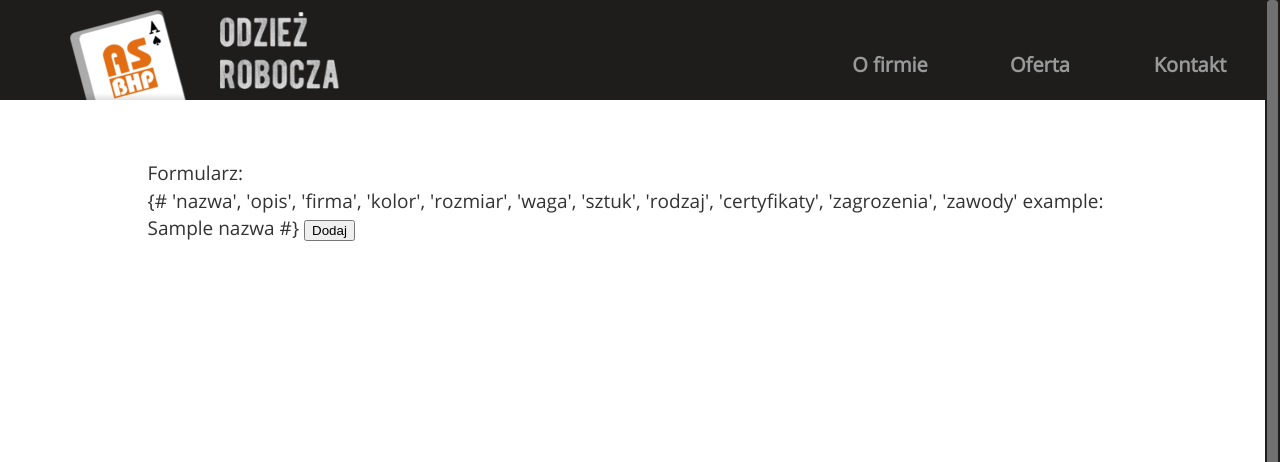
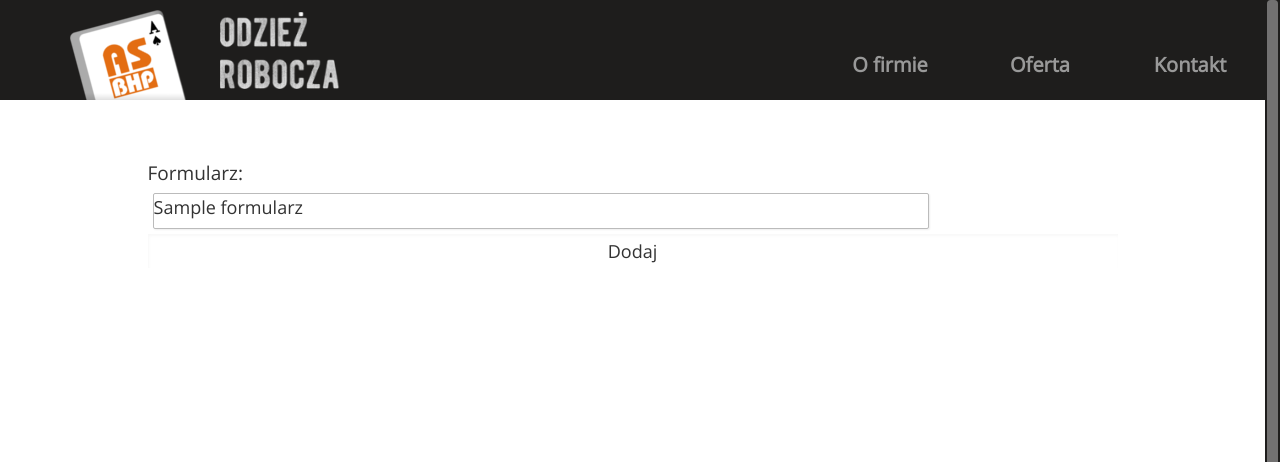
Before and after one commit to arbuz-team/asbhp, a Django app: template asbhp/templates/dodaj.html in a window 1280 px wide. Shown: the top 462 px of the page. Run offline with Django 3.2, Linux system fonts and the light colour scheme; the template is opened without the code that fills it: most values are stand-ins (such as "Sample title", 1, 10 or a date in 2020); some libraries are stand-ins or nearby versions.

Commit message:
Dodanie stylów formularza. Stworzenie pętli od wyświetlania formularza. HTML CSS

```diff
--- a/asbhp/static/css/tresc.css
+++ b/asbhp/static/css/tresc.css
@@ -55,7 +55,7 @@ body > div > .fragment
 
 
 
-/************************ #TRESC ****************************/
+/**************************** #TRESC ****************************/
 
 
 #TRESC.start > div
@@ -347,3 +347,112 @@ body > div > .fragment
   top: 5px;
   right: 10px;
 }
+
+
+
+
+/**************************** FORMULARZE ****************************/
+
+
+/************ Podstawa ************/
+
+.otoczka_pola
+{
+  min-width: 60%;
+  width: 80%;
+  min-height: 36px;
+  margin: 5px 5px;
+
+  color: #333;
+  font-family: inherit;
+  font-size: 18px;
+
+  box-sizing: border-box;
+  background-color: #fff;
+  border: 1px solid #bbb;
+  outline: none;
+  border-radius: 2px;
+
+  -webkit-box-shadow: 1px 1px 2px 0px rgba(238,238,238,1);
+  -moz-box-shadow: 1px 1px 2px 0px rgba(238,238,238,1);
+  box-shadow: 1px 1px 2px 0px rgba(238,238,238,1);
+}
+
+input[type=text],
+input[type=password],
+input[type=number],
+select,
+button,
+textarea
+{
+  width: 100%;
+  min-height: 34px;
+  padding: 2px 5px;
+
+  color: #333;
+  font-family: inherit;
+  font-size: 18px;
+  border: none;
+  background-color: transparent;
+  outline: none;
+
+  -webkit-box-shadow: inset 1px 2px 3px 0px rgb(248,248,248);
+  -moz-box-shadow: inset 1px 2px 3px 0px rgb(248,248,248);
+  box-shadow: inset 1px 2px 3px 0px rgb(248,248,248);
+}
+
+input[type=text]:focus,
+input[type=password]:focus,
+input[type=number]:focus,
+select:focus,
+button:focus,
+textarea:focus
+{
+  color: #333;
+
+  background-color: transparent;
+  border: none;
+  outline: none;
+
+  -webkit-box-shadow: inset 1px 2px 3px 0px rgb(238,238,238);
+  -moz-box-shadow: inset 1px 2px 3px 0px rgb(238,238,238);
+  box-shadow: inset 1px 2px 3px 0px rgb(238,238,238);
+}
+
+input[type=radio]
+{
+  width: 20px;
+  height: 20px;
+  padding: 2px 5px;
+}
+
+select.Data
+{
+  display: inline-block;
+  min-width: 26.6%;
+  width: 26.6%;
+  margin: 0px;
+}
+
+select.Data:first-child
+{
+  margin-left: 5px;
+}
+
+
+
+/************ Dodatki ************/
+
+#id_opis
+{
+  min-height: 100px;
+  word-wrap: normal;
+}
+
+
+
+#id_opis > option
+{
+  min-height: 100px;
+  word-wrap: normal;
+}
--- a/asbhp/templates/dodaj.html
+++ b/asbhp/templates/dodaj.html
@@ -12,11 +12,15 @@
       <form method="post">
         {% csrf_token %}
 
-        {#  'nazwa', 'opis', 'firma', 'kolor',
-            'rozmiar', 'waga', 'sztuk', 'rodzaj',
-            'certyfikaty', 'zagrozenia', 'zawody'
+        {% for i in formularz %}
 
-            example: {{ formularz.nazwa }} #}
+          <div class="otoczka_pola">
+
+            {{ i }}
+
+          </div>
+
+        {% endfor %}
 
         <button type="submit">Dodaj</button>
       </form>
```
